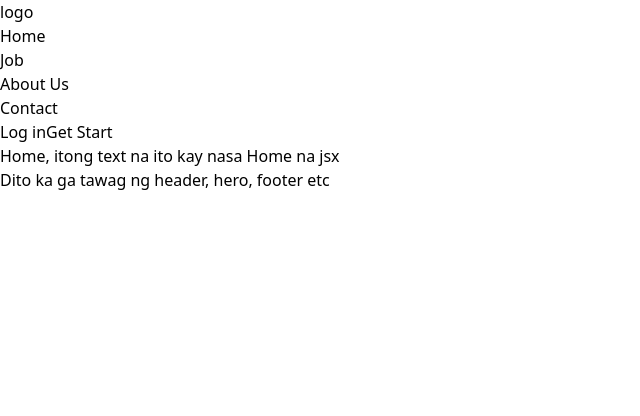
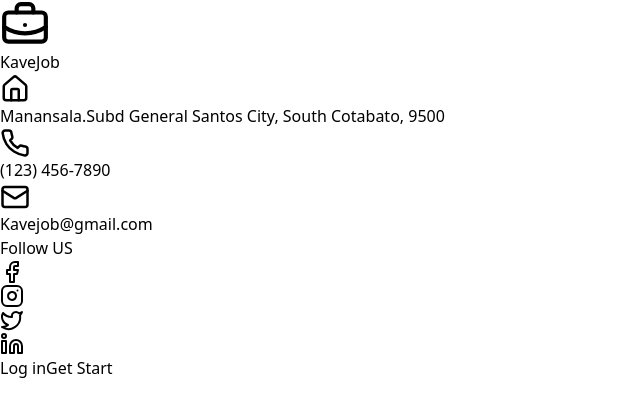
Before and after one commit to Vanjems/JobListingApp, a React (Vite) app: page / in a window 1280 px wide. Shown: the top 416 px of the page, without its empty margins (0-640 px from the left). Built offline with nearby package versions, Linux system fonts and the light colour scheme.

Commit message:
Not finish Contact

```diff
--- a/src/App.jsx
+++ b/src/App.jsx
@@ -1,10 +1,12 @@
 import React from 'react'
 import Home from './pages/home/Home'
+import Contact from './components/contact/Contact'
 
 export default function App() {
   return (
     <div>
       <Home />
+      <Contact/>
     </div>
   )
 }
--- /dev/null
+++ b/src/components/contact/Contact.jsx
@@ -0,0 +1,55 @@
+import React from 'react'
+import { BriefcaseBusiness, House, Phone, Mail, Facebook, Instagram, Twitter, Linkedin} from 'lucide-react';
+
+export default function Contact() {
+  return (
+<div className='flex flex-row justify-between items-center h-fit px-fit'>
+        {/* left container */}
+        <div className="flex flex-col justify-center items-center gap-x-7">
+          <div className="flex flex-row justify-center items-center gap-x-2">
+            <BriefcaseBusiness size={50} /> {/* Display logo icon */}
+            <button className="text-black text-2xl font-bold font-Manrope">
+              <span className='text-yellow-600'>Kave</span><span className='text-black'>Job</span> {/* Title text */}
+            </button>
+          </div>
+
+          <div className="flex flex-row justify-center items-center gap-x-2">
+            <House size={30} /> {/* Display icon */}
+            <div className="text-black text-2xl font-bold font-Manrope">
+              <span>Manansala.Subd General Santos City, South Cotabato, 9500</span> {/* Title text */}
+            </div>
+          </div>
+
+          <div className="flex flex-row justify-center items-center gap-x-2">
+            <Phone size={30} /> {/* Display icon */}
+            <div className="text-black text-2xl font-bold font-Manrope">
+              <span>(123) 456-7890</span> {/* Title text */}
+            </div>
+          </div>
+
+          <div className="flex flex-row justify-center items-center gap-x-2">
+            <Mail size={30} /> {/* Display icon */}
+            <div className="text-black text-2xl font-bold font-Manrope">
+              <span>Kavejob@gmail.com</span> {/* Title text */}
+            </div>
+          </div>
+
+          <span className="text-lg text-bold">Follow US</span>
+
+          <div className="flex flex-row justify-center items-center gap-x-2">
+          <a href="https://www.facebook.com/" className="text-black hover:bg-yellow-700"><Facebook/></a>
+          <a href="https://www.instagram.com/" className="text-black hover:bg-yellow-700"><Instagram/></a>
+          <a href="https://x.com/?lang=en" className="text-black hover:bg-yellow-700"><Twitter/></a>
+          <a href="https://www.linkedin.com/" className="text-black hover:bg-yellow-700"><Linkedin/></a>
+
+          </div>
+        </div>
+
+        {/* right container */}
+        <div className="flex flex-row gap-x-5">
+            <button>Log in</button>
+            <button className='bg-blue-300 text-sm rounded-full text-black px-4 py-2 font-semibold'>Get Start</button>
+        </div>
+    </div>
+  )
+}
--- a/src/components/header/Header.jsx
+++ b/src/components/header/Header.jsx
@@ -2,26 +2,7 @@ import React from 'react'
 
 export default function Header() {
   return (
-    <div className='flex flex-row justify-between items-center h-20 px-10'>
-        {/* left container */}
-        <div className="flex flex-row gap-x-5">
-            <h3>logo</h3>
-
-            <ul className='flex flex-row gap-x-5'>
-                <li><a href="">Home</a></li>
-                <li><a href="">Job</a></li>
-                <li><a href="">About Us</a></li>
-                <li><a href="">Contact</a></li>
-            </ul>
-        </div>
-        {/* Iwan ka ng comments para alam ko kung san tu, o ano tu siya
-        para kung mag basa ako ng code hindi ako mawala masyado */}
-
-        {/* right container */}
-        <div className="flex flex-row gap-x-5">
-            <button>Log in</button>
-            <button className='bg-blue-300 text-sm rounded-full text-black px-4 py-2 font-semibold'>Get Start</button>
-        </div>
+    <div>
     </div>
   )
 }
--- a/src/pages/home/Home.jsx
+++ b/src/pages/home/Home.jsx
@@ -8,10 +8,6 @@ export default function Home() {
 
     <Header />
     <Hero />
-    Home, itong text na ito kay nasa Home na jsx
-
-    <h1> Dito ka ga tawag ng header, hero, footer etc</h1>
-
     </div>
   )
 }
```
